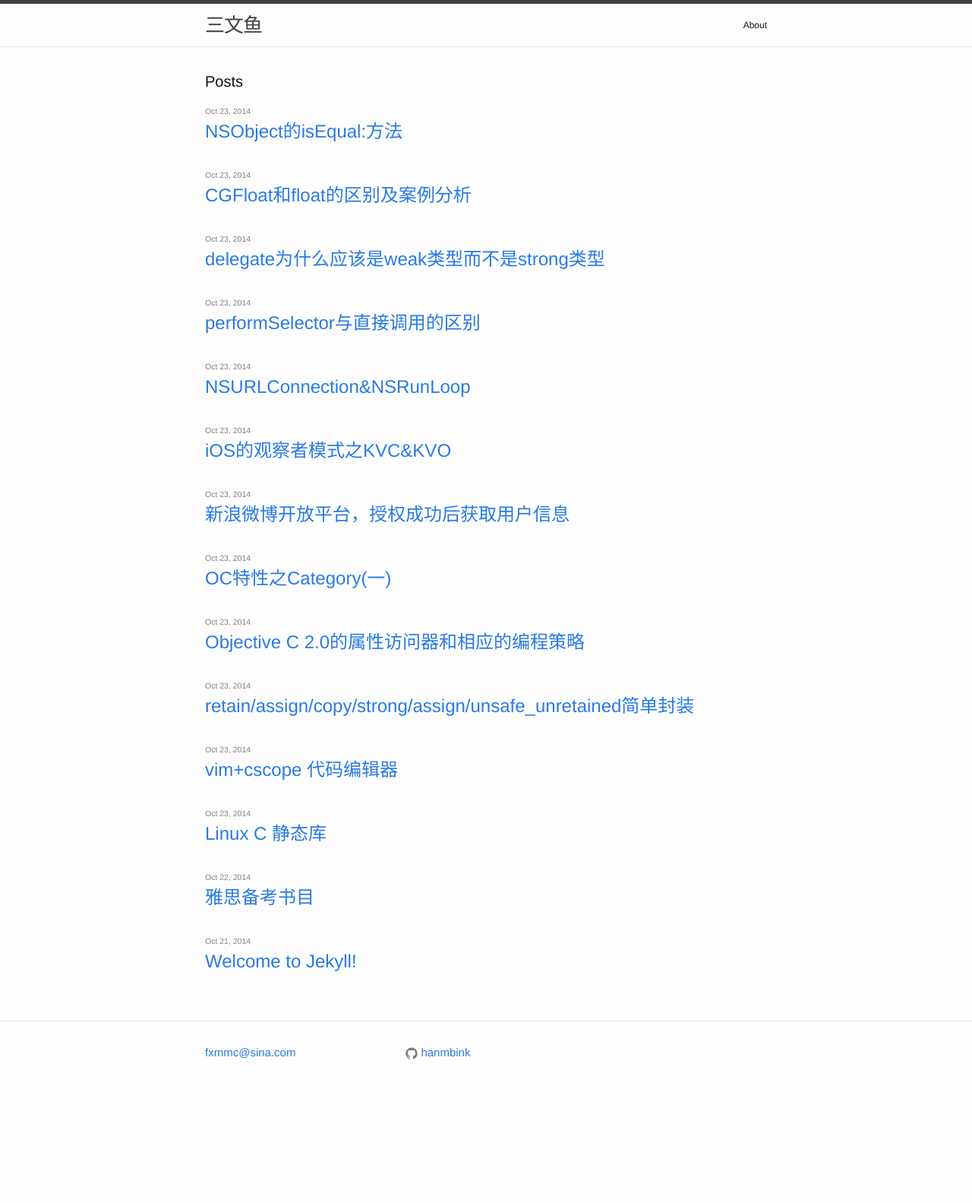
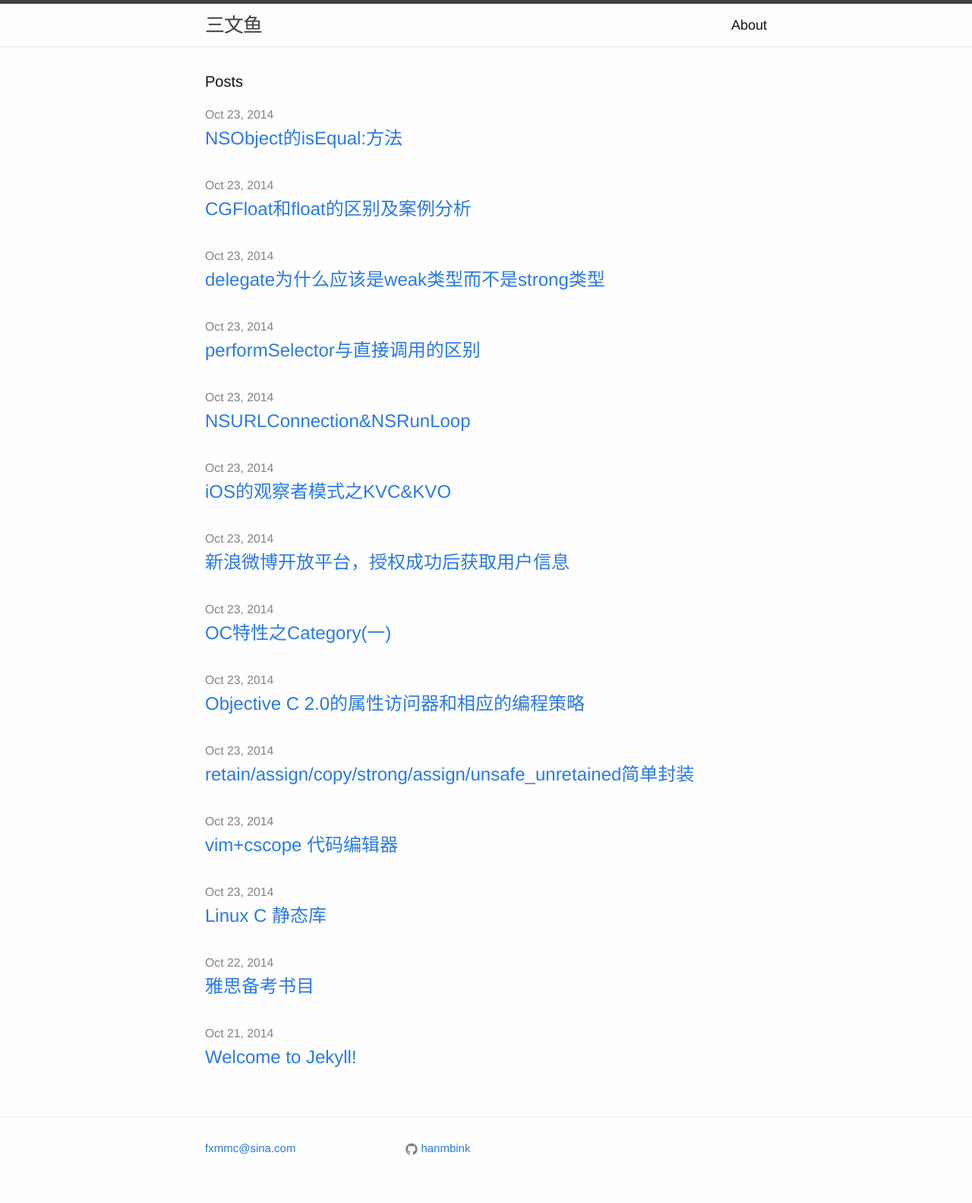
Before and after one commit to binkwang/hanmbink.github.io, a Jekyll site: the page built from index.html, in a window 1280 px wide. Shown: the whole page at 76% size. Built offline with Jekyll 4.4.1, drawn with Linux system fonts in a browser that asks for light colours; before the commit the page ends 1457 px from its top, so only the background shows below that.

Commit message:
Update main.scss

```diff
--- a/css/main.scss
+++ b/css/main.scss
@@ -7,7 +7,7 @@
 
 // Our variables
 $base-font-family: Helvetica, Arial, sans-serif;
-$base-font-size:   12px;
+$base-font-size:   18px;
 $small-font-size:  $base-font-size * 0.875;
 $base-line-height: 1.5;
 
```
